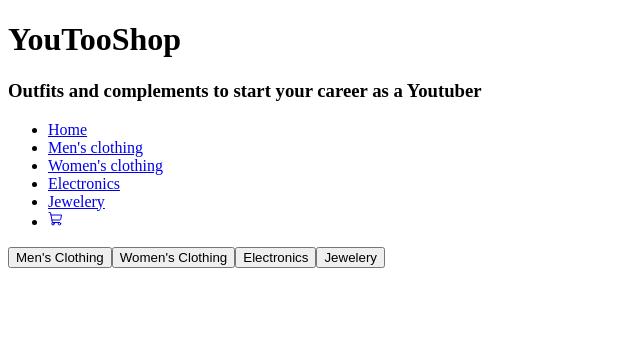
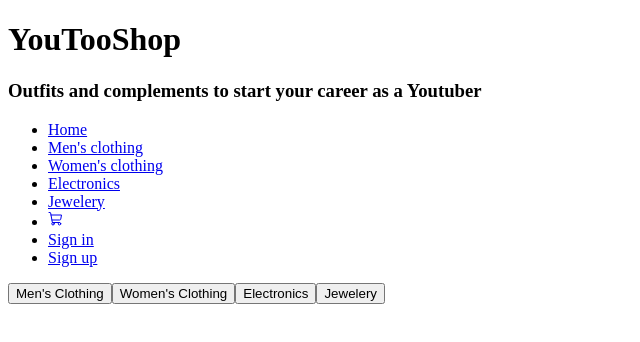
Before and after one commit to Gilsabo/it-academy-bcn-sprint-9, a React (Create React App) app: page / in a window 1280 px wide. Shown: the top 342 px of the page, without its empty margins (0-640 px from the left). Built offline with nearby package versions, Linux system fonts and the light colour scheme; no server answers.

Commit message:
Add links to signin and signup

```diff
--- a/src/Components/Navbar/Navbar.js
+++ b/src/Components/Navbar/Navbar.js
@@ -22,6 +22,12 @@ const Navbar = () => {
             <li>
               <Link to="/cart"><ShoppingCart /></Link>
             </li>
+            <li>
+              <Link to="/signin">Sign in</Link>
+            </li>
+            <li>
+              <Link to="/signup">Sign up</Link>
+            </li>
           </ul>
         </nav>
      );
```
